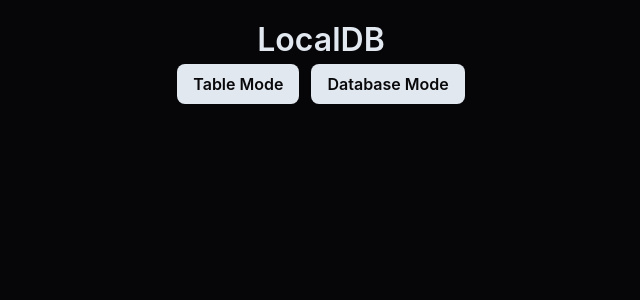
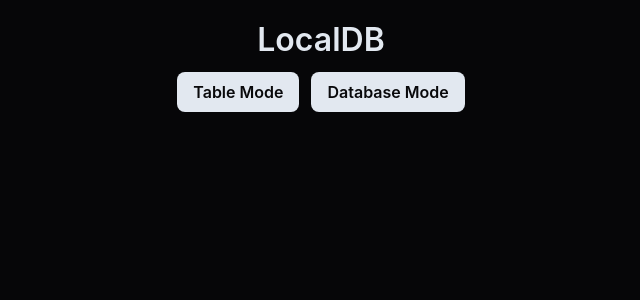
Before and after one commit to ShalevAri/localdb, a React (Vite) app in the folder app/: page /dashboard in a window 1280 px wide. Shown: the top 300 px of the page, without its empty margins (319-959 px from the left). Built offline with nearby package versions, Linux system fonts and the light colour scheme.

Commit message:
feat(app dashboard): add extra spacing

```diff
--- a/app/src/pages/dashboardPage.tsx
+++ b/app/src/pages/dashboardPage.tsx
@@ -5,6 +5,7 @@ export default function DashboardPage() {
     <main>
       <div className="top">
         <h1 className="top__title">LocalDB</h1>
+        <div className="top__spacer-one"></div>
         <div className="top__buttons-container">
           <div className="top__buttons-container__button top__buttons-container__button--left">
             <button className="top__buttons-container__button-element top__buttons-container__button-element--left">
--- a/app/src/styles/dashboard-page/dashboard-page__global.scss
+++ b/app/src/styles/dashboard-page/dashboard-page__global.scss
@@ -3,6 +3,10 @@
   flex-direction: column;
   align-items: center;
   padding-top: 1rem;
+
+  &__spacer-one {
+    height: 0.5rem;
+  }
 
   &__title {
     font-size: 2rem;
```
